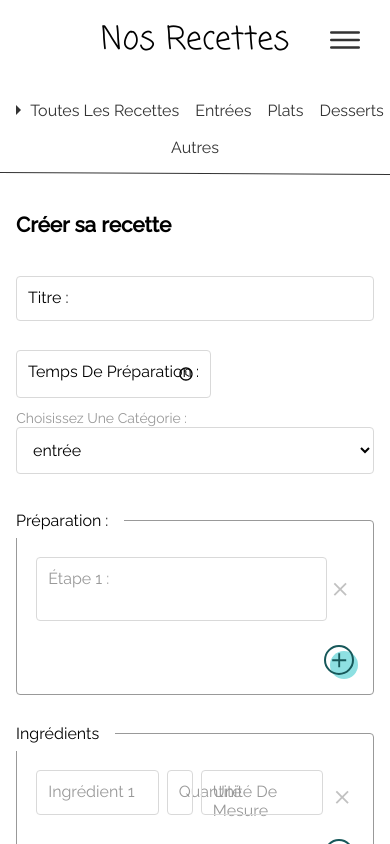
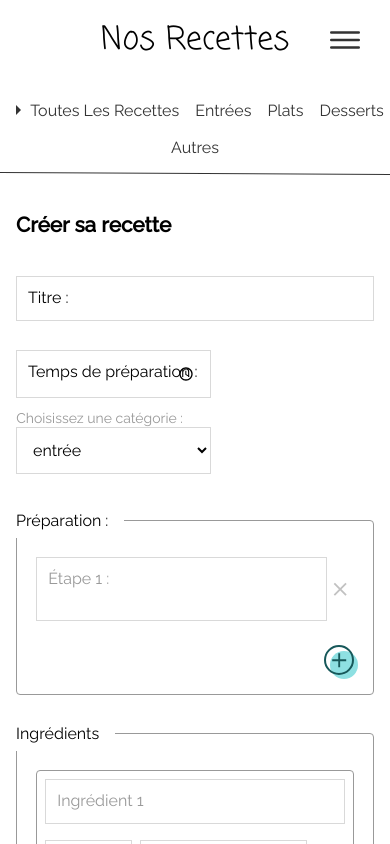
Before and after one commit to Sunpadow54/Nos-Recettes, a React (Create React App) app in the folder nos-recettes-front/: page /create in a window 390 px wide. Shown: the top 844 px of the page. Built offline with nearby package versions, Linux system fonts and the light colour scheme.

Commit message:
Style (create recipe) : modify mobile style for form input (ingredients)

```diff
--- a/nos-recettes-front/src/components/Buttons/btnBrand.scss
+++ b/nos-recettes-front/src/components/Buttons/btnBrand.scss
@@ -85,8 +85,7 @@
 	&__popup {
 		@include m.position(absolute, 0, 38px, 0);
 		@include m.flex(v.$default, v.$default, space-between, center);
-		border-radius: 5px;
-		border: 1px solid v.$color-lightgrey;
+        @include m.border(v.$default, v.$color-lightgrey, 5px);
 		white-space: nowrap;
 		width: auto;
 		height: inherit;
--- a/nos-recettes-front/src/components/Cards/recipeCard.scss
+++ b/nos-recettes-front/src/components/Cards/recipeCard.scss
@@ -35,7 +35,7 @@
 		&-item {
 			background-color: v.$color-lightgrey;
 			padding: 0.2rem 1.4rem;
-			border-radius: 4px;
+			border-radius: 5px;
 			font-size:0.9rem;
 		}
 	}
--- a/nos-recettes-front/src/components/FormControls/formControls.scss
+++ b/nos-recettes-front/src/components/FormControls/formControls.scss
@@ -11,20 +11,27 @@
 	margin-bottom: 0.5rem;
 	&__label {
 		@include m.position(absolute, 0);
-		@include m.flex(v.$default, v.$default, v.$default, center);
 		transition: all 0.5s ease-in-out;
+		display: block; // to make the uppercase works on ::first-letter
 		padding: 0.75rem;
-		text-transform: capitalize;
 		z-index: -1;
+		width: 100%;
+		overflow: hidden;
+		white-space: nowrap;
+		text-overflow: ellipsis;
 		&--light {
 			color: v.$color-grey;
+		}
+		&::first-letter {
+			text-transform: uppercase;
 		}
 	}
 	&__control {
 		width: 100%;
+
 		border: 1px solid v.$color-lightgrey;
 		padding: 0.75rem;
-		border-radius: 4px;
+
 		font-size: 1rem;
 		font-family: "Raleway";
 		background-color: transparent;
@@ -45,6 +52,25 @@
 				color: black;
 			}
 		}
+		&[type="number"] {
+			color: transparent;
+			text-align: center;
+			width: 87px;
+			padding: 0.75rem 0.1rem;
+			// --- delete increment button
+			-moz-appearance: textfield; // firefox
+			appearance: textfield; // firefox
+			&::-webkit-inner-spin-button {
+				-webkit-appearance: none; // chrome
+			}
+			@include m.desktop {
+				width: 87px;
+			}
+			&:focus,
+			&:valid {
+				color: black;
+			}
+		}
 	}
 
 	textarea {
@@ -53,4 +79,8 @@
 			bottom: initial;
 		}
 	}
+
+	select {
+		width: 195px;
+	}
 }
--- a/nos-recettes-front/src/pages/Home/CreateRecipe/createRecipe.scss
+++ b/nos-recettes-front/src/pages/Home/CreateRecipe/createRecipe.scss
@@ -10,11 +10,10 @@
 	gap: 1.3rem;
 
 	&-group {
-		border: 1px solid v.$color-grey;
-		border-radius: 4px;
-		padding: 1.2rem;
 		@include m.flex(column);
 		gap: 1rem;
+        @include m.border(v.$default,v.$color-grey, 4px );
+		padding: 1.2rem;
 		&__legend {
 			padding: 0.5rem 1rem 0.5rem 0;
 			background-color: white;
@@ -22,13 +21,24 @@
 			text-transform: capitalize;
 		}
 		&__row {
-			@include m.flex(v.$default, v.$default, v.$default, center);
+            @include m.flex(v.$default, wrap, v.$default, center);
 			gap: 0.5rem;
-			& :nth-child(2) {
-				flex: 1 3 auto;
-				input {
-					text-align: center;
+            @include m.border(v.$default,v.$color-grey, 4px );
+			padding: 0.5rem;
+            z-index: -2;
+			@include m.desktop {
+				padding: 0;
+				border: none;
+			}
+			div:first-child {
+				width: 100%;
+				@include m.desktop {
+					width: auto;
+					flex: 3;
 				}
+			}
+			div:nth-child(3) {
+				flex: 2;
 			}
 		}
 		&__btn {
--- a/nos-recettes-front/src/style/sass/_mixins.scss
+++ b/nos-recettes-front/src/style/sass/_mixins.scss
@@ -58,7 +58,7 @@
 }
 
 // ------------ Borders
-@mixin border($positions: v.$default, $color: v.$color-darkgrey, $size: 1px) {
+@mixin border($positions: v.$default, $color: v.$color-darkgrey, $radius:0, $size: 1px) {
 	@if ($positions) {
 		@each $position in $positions {
 			border-#{$position}: $size solid $color;
@@ -66,6 +66,7 @@
 	} @else {
 		border: $size solid $color;
 	}
+    border-radius: $radius;
 }
 
 @mixin funky-border($style, $color: rgba(255, 255, 255, 0.8)) {
```
